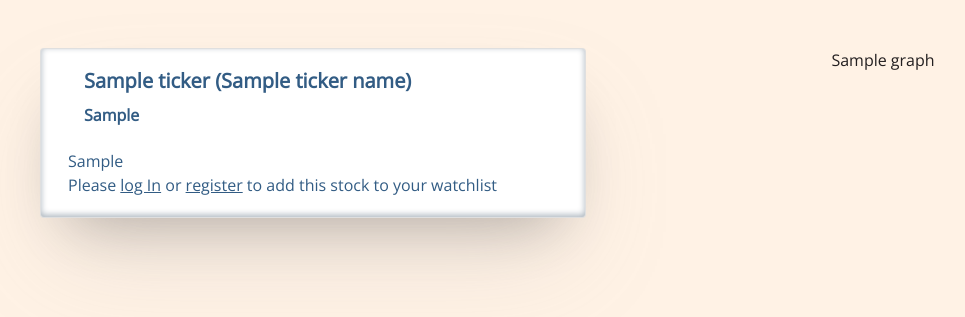
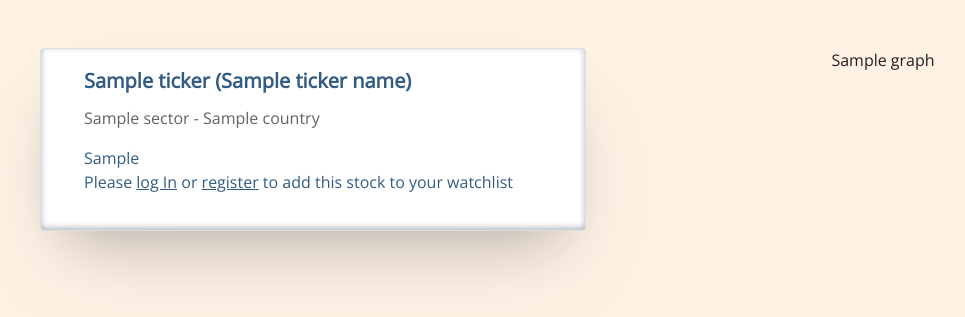
Before and after one commit to ahsamt/MyStockScreener, a Django app: template stock_screener/templates/stock_screener/index.html in a window 1280 px wide. Shown: the part 61-378 px from the top of the page, without its empty margins (42-1007 px from the left). Run offline with Django 4.2, Linux system fonts and the light colour scheme; the template is opened without the code that fills it: most values are stand-ins (such as "Sample title", 1, 10 or a date in 2020); some libraries are stand-ins or nearby versions.

Commit message:
styling updated on Search page

```diff
--- a/stock_screener/static/stock_screener/styles.css
+++ b/stock_screener/static/stock_screener/styles.css
@@ -1,8 +1,8 @@
 :root {
+  --graph-background-color: rgb(234, 234, 241);
   --background-color: #fff2e5;
   --black-font-color: #231F20;
   --blue-font-color: #325c84;
-  --graph-background-color: rgb(234, 234, 241);
   --green-font-color: #458B00;
   --grey-font-color: #333333;
   --red-font-color: #CC0200;
@@ -308,15 +308,15 @@ li > .nav-link {
 
 
 .stock_table  thead th {
-  font-weight: bold;
   background-color: rgb(234, 234, 241);
   font-size: 15px;
+  font-weight: bold;
 
 }
 
 
 .watchlist, .add-signal{
-  background-color: white;
+  background-color: rgb(234, 234, 241, 0.2);
   border-radius: 4px;
   box-shadow: var(--custom-shadow);
   color: var(--blue-font-color);
@@ -338,16 +338,18 @@ li > .nav-link {
   display: block;
 }
 
+.additional_info , .backtest_search_title  {
+  color: var(--black-font-color);
+  opacity:0.7;
+  font-size: 16px;
+
+}
 .existing_signal_message, .signal_saved_message {
   color: var(--green-font-color);
   margin: 10px 0;
 }
 
-#backtest_search_title {
-  font-size: 16px;
-  font-weight: bold;
-  margin-bottom: 1px;
-}
+
 #positive_outcome, #negative_outcome {
   font-weight: bold;
   padding-bottom: 30px;
@@ -415,6 +417,10 @@ li > .nav-link {
   display: none;
 }
 
+.backtest_search_title {
+  font-size: 17px;
+  font-weight: bold;
+}
 
 @media (max-width: 991px) {
   body {
--- a/stock_screener/templates/stock_screener/child_templates/stock_analysis.html
+++ b/stock_screener/templates/stock_screener/child_templates/stock_analysis.html
@@ -1,14 +1,23 @@
 <div>
     <div class="stock_info card mb-4">
         <div class="card-body">
-            <h4 class="card-title" id="ticker_name">{{ ticker }} ({{ tickerName }})</h4>
+            <h4 class="card-title mb-2" id="ticker_name">{{ ticker }} ({{ tickerName }})</h4>
+            <div class="additional_info mb-3">
 
-            <h5 class="card-subtitle mt-1 mb-2">
-                <span class="price_change_{{ priceChange.1 }} bold">{{ priceChange.0 }}</span>
-            </h5>
+                {%  if sector %}
+                    {{ sector }}
+                {% endif %}
+
+                {% if sector and country %}
+                    -
+                {% endif %}
+
+                {%  if country %}
+                    {{ country }}
+                {% endif %}
+            </div>
 
 
-        </div>
 
         {{ htmlResultTable | safe }}
 
@@ -16,7 +25,7 @@
 
             {% if watchlisted %}
 
-                <div class="card-link">
+                <div class="card-link mb-3">
                     <a
                             href="/"
                             class="watchlist"
@@ -29,7 +38,7 @@
                 </div>
 
             {% else %}
-
+                <div class="card-link mb-3">
                 <a
                         href="/"
                         class="watchlist"
@@ -39,6 +48,7 @@
                 >
                     Add {{ ticker }} to watchlist
                 </a>
+                </div>
 
             {% endif %} {% else %}
 
@@ -56,29 +66,31 @@
             {% include "stock_screener/child_templates/save_signal_button.html" with signalSelected=signalSelected constructorAdded=constructorAdded newSignal=newSignal %}
         {% endif %}
     </div>
+    </div>
 
     {% if signalSelected %}
         {% if htmlBacktestTable is not None %}
-            <div class="stock_info card mb-4">
+            <div class="stock_info card mb-3">
                 <div class="card-body">
-                    <h4 class="card-title bold" id="backtest_search_title">Backtesting Results<span class="grey"> ({{ ticker }}, 12 Months)</span>:</h4>
+                    <h4 class="card-title bold"><span class="backtest_search_title">Signal Back Test ({{ ticker }}, 12 Months)</span>
+                        <div class="mt-2">
+                            {%  if backtestResult < 0 %}
+                                <span class="bright-red rec">{{ backtestResult }}%</span>
+                            {% else %}
+                                <span class="green rec">+{{ backtestResult }}%</span>
+                            {% endif %}
+                        </div>
+                    </h4>
 
-                    {%  if backtestResult < 0 %}
-                        <span class="bright-red bold">{{ backtestResult }}%</span>
-                    {% else %}
-                        <span class="green bold">+{{ backtestResult }}%</span>
-                    {% endif %}
-
-                </div>
 
                 <div id="backtesting-table">{{ htmlBacktestTable | safe }}</div>
-
+</div>
             </div>
         {% else %}
             <div class="stock_info card mb-4">
                 <div class="card-body">
                     <h4 class="card-title" id="ticker_name">Please review the signal</h4>
-                    <h5 class="card-subtitle mb-2">
+                    <h5 class="card-subtitle mb-2 grey">
                         Insufficient number of buy/sell recommendations have been generated for this ticker
                     </h5>
                 </div>
```
Also changed, not shown: stock_screener/views.py (+10 -3 lines), db.sqlite3. Lines whose indentation alone changed are shown as unchanged.
